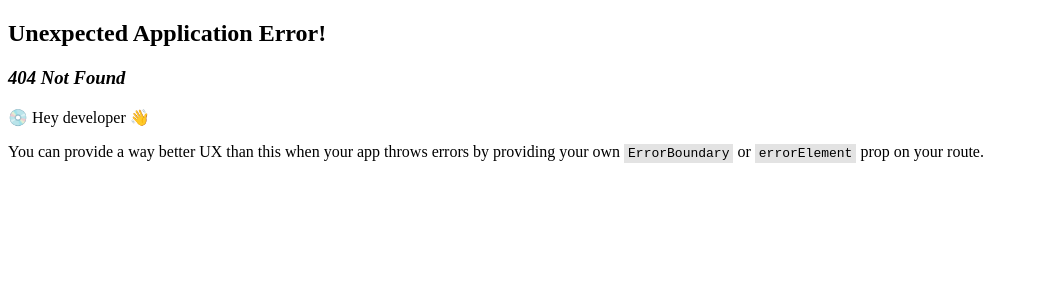
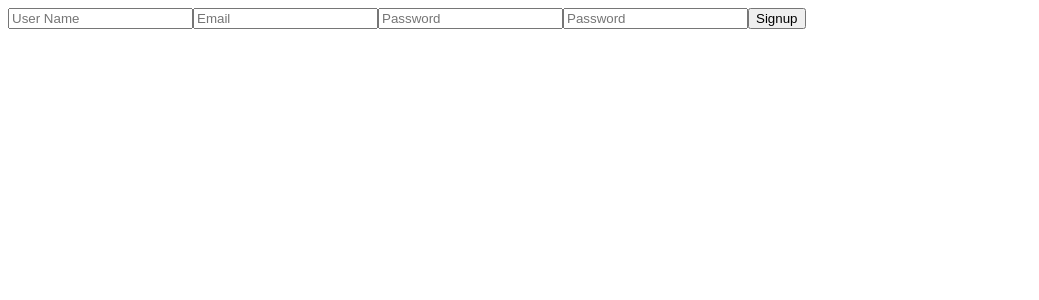
Before and after one commit to bridgetorr17/TripPlanner-React, a React (Vite) app: page /signup in a window 1280 px wide. Before the commit this address had no page. Shown: the top 300 px of the page, without its empty margins (0-1039 px from the left). Built offline with nearby package versions, Linux system fonts and the light colour scheme.

Commit message:
signup with react

```diff
--- a/src/App.jsx
+++ b/src/App.jsx
@@ -4,7 +4,9 @@ import {  Route,
           RouterProvider } from 'react-router-dom'
 import LandingPage from "./pages/LandingPage";
 import LoginPage from './pages/LoginPage';
+import SignupPage from './pages/SignupPage'
 import DashboardPage from './pages/DashboardPage';
+import TripPage from './pages/TripPage'
 import PageWrapper from './components/PageWrapper';
 import { dashboardLoader } from './pages/DashboardPage';
 
@@ -24,12 +26,31 @@ const App = () => {
         return result;
     }
 
+    //Signup POST
+    const signupAttempt = async (singupInfo) => {
+
+        const res = await fetch('/api/signup', {
+            method: 'POST',
+            headers: {
+                'Content-Type': 'application/json'
+            },
+            body: JSON.stringify(singupInfo)
+        });
+
+        const result = await res.json();
+        return result;
+    }
+
     const router = createBrowserRouter(
         createRoutesFromElements(
             <Route path='/' element={<PageWrapper />}>
                 <Route index element={<LandingPage />} />
                 <Route path='/login' element={<LoginPage loginAttempt={loginAttempt}/>} />
+                <Route path='/signup' element={<SignupPage signupAttempt={signupAttempt} />} />
                 <Route path='/dashboard' element={<DashboardPage/>} loader={dashboardLoader}/>
+                <Route path='/trips/:id' element={<TripPage isOwner={true} />}/>
+                <Route path='/trips/sharedTrip/:id' element={<TripPage isOwner={false} />}/>
+                <Route path='/logout' element={<LandingPage/>} />
             </Route>
         )
     )
--- a/src/components/TripList.jsx
+++ b/src/components/TripList.jsx
@@ -3,6 +3,7 @@ import { Link } from "react-router-dom";
 const TripList = ({name, owner, trips}) => {
 
     let urlPref = owner ? '/trips/' : '/trips/sharedTrip/'
+
     return (
         <>
             <h2>{name}</h2>
--- /dev/null
+++ b/src/pages/SignupPage.jsx
@@ -0,0 +1,66 @@
+import { useState } from "react";
+import { useNavigate } from "react-router-dom";
+import { toast } from "react-toastify";
+
+const SignupPage = ({signupAttempt}) => {
+
+    const [userName, setUserName] = useState('');
+    const [email, setEmail] = useState('');
+    const [password, setPassword] = useState('');
+    const [confirmPassword, setConfrimPassword] = useState('');
+    const navigate = useNavigate();
+
+    const submitForm = async (e) => {
+        e.preventDefault();
+
+        const signupAttemptInfo = {
+            userName,
+            email,
+            password,
+            confirmPassword
+        }
+
+        const result = await signupAttempt(signupAttemptInfo);
+
+        console.log(`result from the signup attempt is: ${result.succes}`);
+        const nav = result.success ? '/dashboard' : '/signup';
+
+        if(!result.success) toast.error(result.message);
+
+        return navigate(nav);
+    }
+
+    return (
+        <>
+            <form onSubmit={submitForm}>
+                <input
+                    type="text"
+                    name="userName"
+                    placeholder="User Name"
+                    value={userName}
+                    onChange={(e) => setUserName(e.target.value)} />
+                <input
+                    type="email"
+                    name="email"
+                    placeholder="Email"
+                    value={email}
+                    onChange={(e) => setEmail(e.target.value)} />
+                <input
+                    type="password"
+                    name="password"
+                    placeholder="Password"
+                    value={password}
+                    onChange={(e) => setPassword(e.target.value)} />
+                <input
+                    type="password"
+                    name="confirmPassword"
+                    placeholder="Password"
+                    value={confirmPassword}
+                    onChange={(e) => setConfrimPassword(e.target.value)} />
+                <button type="submit">Signup</button>
+            </form>
+        </>
+    )
+}
+
+export default SignupPage;
--- /dev/null
+++ b/src/pages/TripPage.jsx
@@ -0,0 +1,7 @@
+const TripPage = () => {
+    return (
+        <h1>Trip Page</h1>
+    )
+}
+
+export default TripPage
```
Also changed, not shown: controllers/auth.js (+20 -6 lines).
